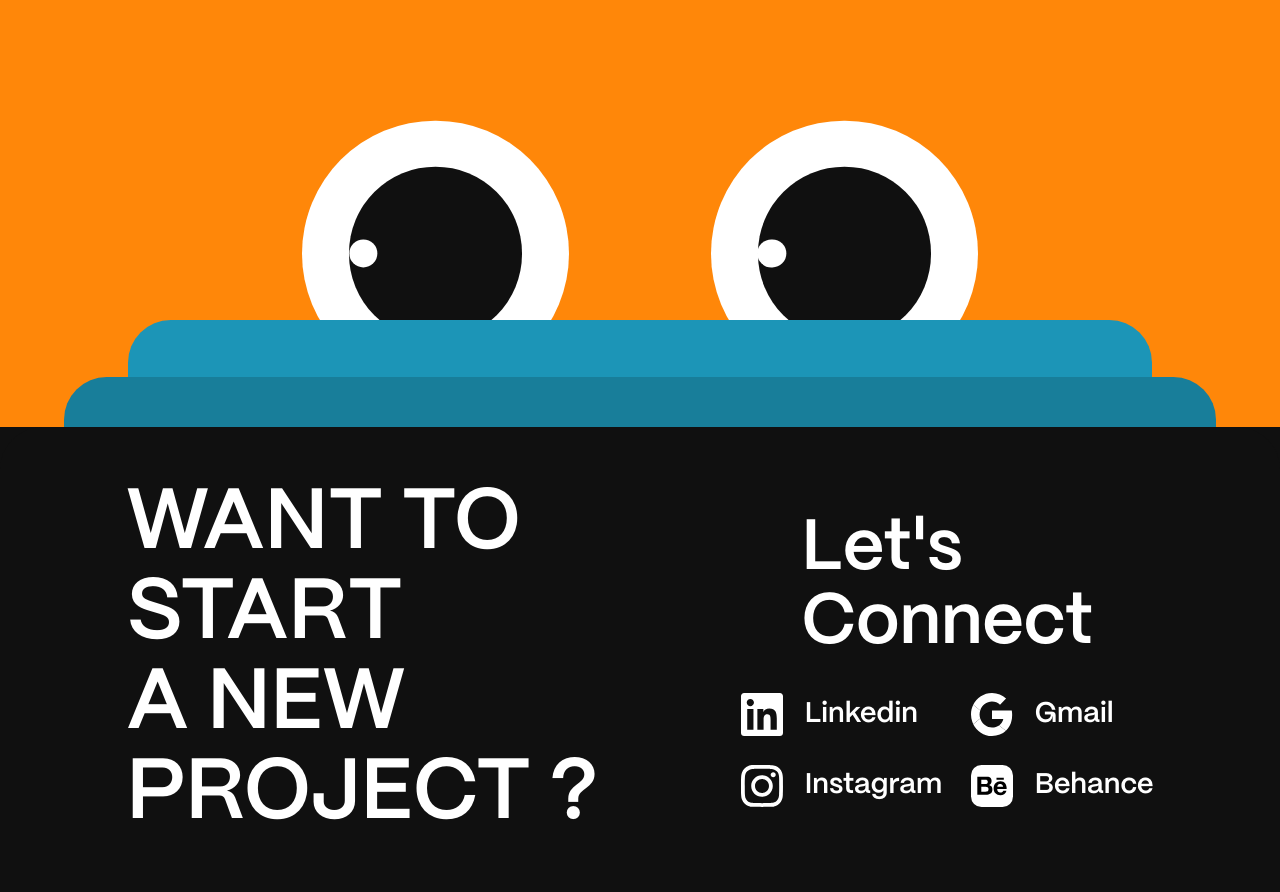
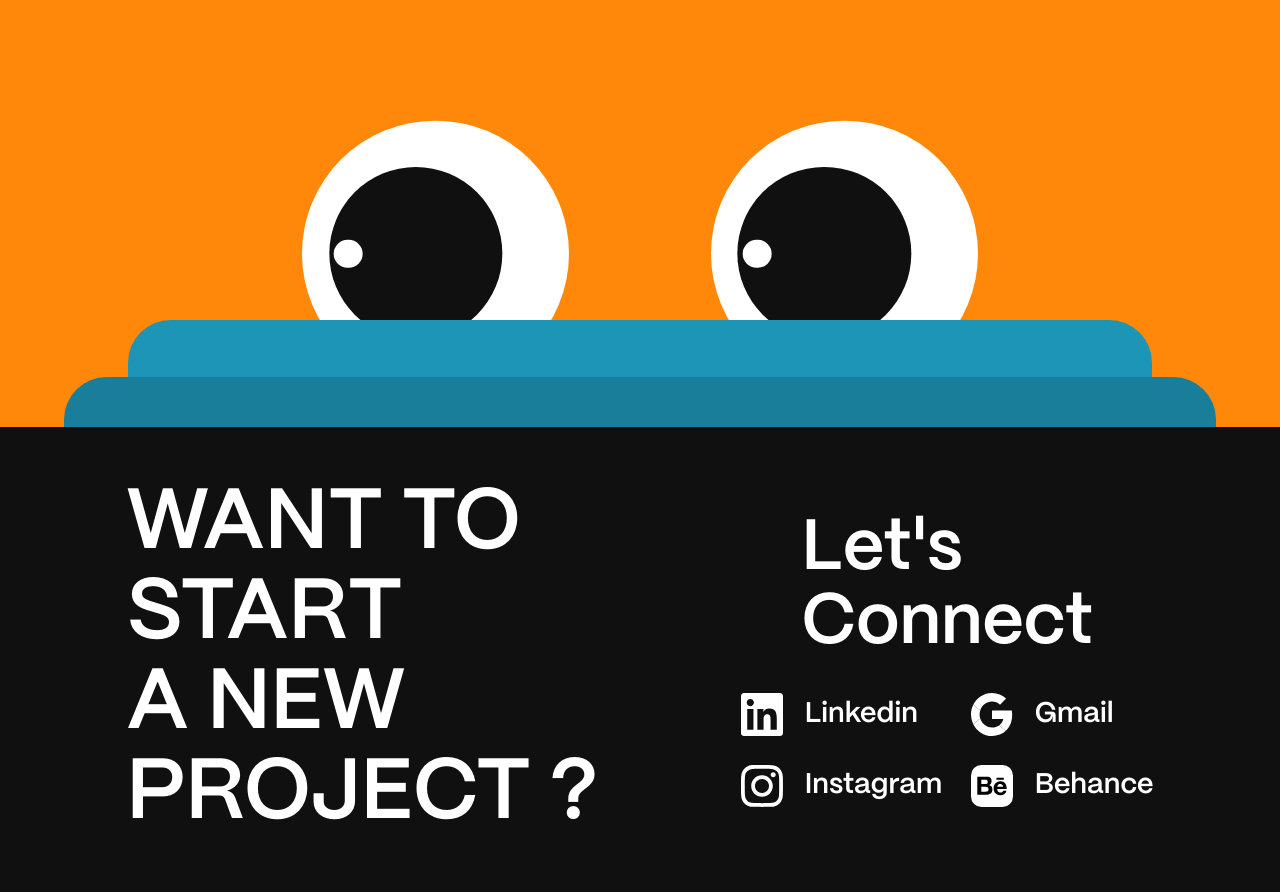
Before and after one commit to JayZ6969/portfolio, a React (Create React App) app: page / in a window 1280 px wide. Shown: the part 1820-2712 px from the top of the page. Built offline with nearby package versions, Linux system fonts and the light colour scheme.

Commit message:
modify: eyes animation

```diff
--- a/src/components/Eyes/Eyes.css
+++ b/src/components/Eyes/Eyes.css
@@ -33,6 +33,14 @@
     height: clamp(3rem, 20.833vw, 18.75rem);
     border-radius: clamp(3rem, 20.833vw, 18.75rem);
     background-color: var(--white-color);
+    overflow: hidden;
+    transition-timing-function: 1000s ease-in-out; /* Add this line for smooth rotation */
+}
+
+.pupil-container {
+    position: relative;
+    width: clamp(2rem, 16.667vw, 15rem);
+
 }
 
 .pupil {
@@ -44,6 +52,8 @@
 }
 
 .line {
+    display: flex;
+    flex-direction: row;
     position: absolute;
     top: 50%;
     left: 50%;
@@ -56,6 +66,11 @@
     height: clamp(0.75rem, 2.222vw, 2.25rem);
     border-radius: clamp(0.75rem, 2.222vw, 2.25rem);
     background-color: var(--white-color);
+}
+
+.placeholder {
+    width: 5px;
+    height: 100%;
 }
 
 .mouth-container {
--- a/src/components/Eyes/Eyes.js
+++ b/src/components/Eyes/Eyes.js
@@ -53,16 +53,26 @@ const Eyes = () => {
       <div className="eyes-main">
         <div className="eye-wrapper">
           <div className="eye" ref={leftEyeRef}>
-            <div className="pupil">
+            <div className="pupil-container">
               <div style={{transform: `translate(-50%, -50%) rotate(${rotateLeft}deg)`}} className="line">
-                <div className="iris"></div>
+                <div className="pupil">
+                  <div className="line">
+                    <div className="placeholder"></div>
+                    <div className="iris"></div>
+                  </div>
+                </div>
               </div>
             </div>
           </div>
           <div className="eye" ref={rightEyeRef}>
-            <div className="pupil">
+            <div className="pupil-container">
               <div style={{transform: `translate(-50%, -50%) rotate(${rotateRight}deg)`}} className="line">
-                <div className="iris"></div>
+                <div className="pupil">
+                  <div  className="line">
+                    <div className="placeholder"></div>
+                    <div className="iris"></div>
+                  </div>
+                </div>
               </div>
             </div>
           </div>
```
